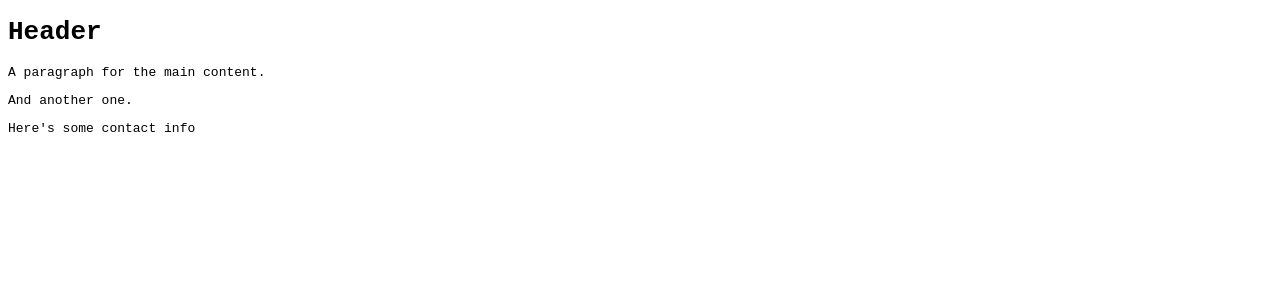
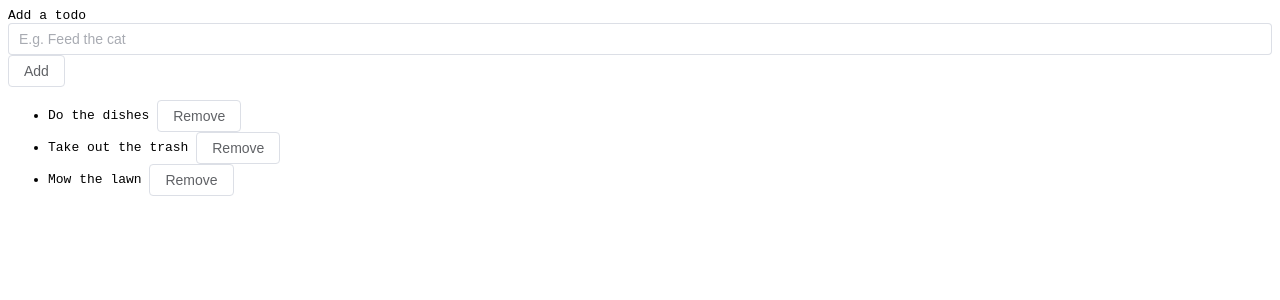
Before and after one commit to ashedid/vuestart, a Vue app: page / in a window 1280 px wide. Shown: the top 300 px of the page. Built offline with nearby package versions, Linux system fonts and the light colour scheme.

Commit message:
todolist fix

```diff
--- a/src/App.vue
+++ b/src/App.vue
@@ -1,15 +1,16 @@
 <template>
   <!-- <First />
   <Second class="active" />  -->
-  <!-- <TodoList /> -->
+  <TodoList />
   <!-- <EventDemo /> -->
   <!-- <FormBind /> -->
-  <NamedSlot />
+  <!-- <Tabs /> -->
 </template>
 
 
 <script setup>
-// import TodoList from './components/TodoList.vue'
+// import Tabs from './components/Tabs.vue';
+import TodoList from './components/TodoList.vue'
 // import EventDemo from './components/EventDemo.vue';
 // import FormBind from './components/FormBind.vue';
 // import First from "@/components/First.vue";
@@ -22,6 +23,6 @@
 // import Tabs from './components/Tabs.vue'
 // import VModelDemo from './components/VModelWrap.vue'
 // import UserNameWrapper from './components/UserNameWrapper.vue'
-import NamedSlot from './components/NamedSlot.vue'
+// import NamedSlot from './components/NamedSlot.vue'
 </script>
 <style></style>
--- a/src/components/TodoList.vue
+++ b/src/components/TodoList.vue
@@ -1,5 +1,5 @@
 <script setup>
-import {ref} from "vue";
+import { ref } from "vue";
 
 
 const todos = ref([
@@ -20,34 +20,23 @@ let nextTodoId = todos.value.length + 1
 const newTodoText = ref('')
 
 function addNewTodo() {
-  todos.value.push({id: nextTodoId++, title: newTodoText.value})
+  todos.value.push({ id: nextTodoId++, title: newTodoText.value })
   newTodoText.value = ''
   console.log(todos.value)
 }
 </script>
 
 <template>
-  <form v-on:submit.prevent="addNewTodo">
+  <el-form v-on:submit.prevent="console.log(addNewTodo)">
     <label for="new-todo">Add a todo</label>
-    <el-input type=""
-        v-model="newTodoText"
-        id="new-todo"
-        placeholder="E.g. Feed the cat"
-    />
-    <el-button>Add</el-button>
-  </form>
+    <el-input v-model="newTodoText" id="new-todo" placeholder="E.g. Feed the cat" />
+    <el-button @click="addNewTodo">Add</el-button>
+  </el-form>
   <ul>
-    <li
-        v-for="(todo, index) in todos"
-        :key="todo.id"
-        :title="todo.title"
-
-    > {{ todo.title }}
+    <li v-for="(todo, index) in todos" :key="todo.id" :title="todo.title"> {{ todo.title }}
       <el-button @click="todos.splice(index, 1)">Remove</el-button>
     </li>
   </ul>
 </template>
 
-<style scoped>
-
-</style>
+<style scoped></style>
```
